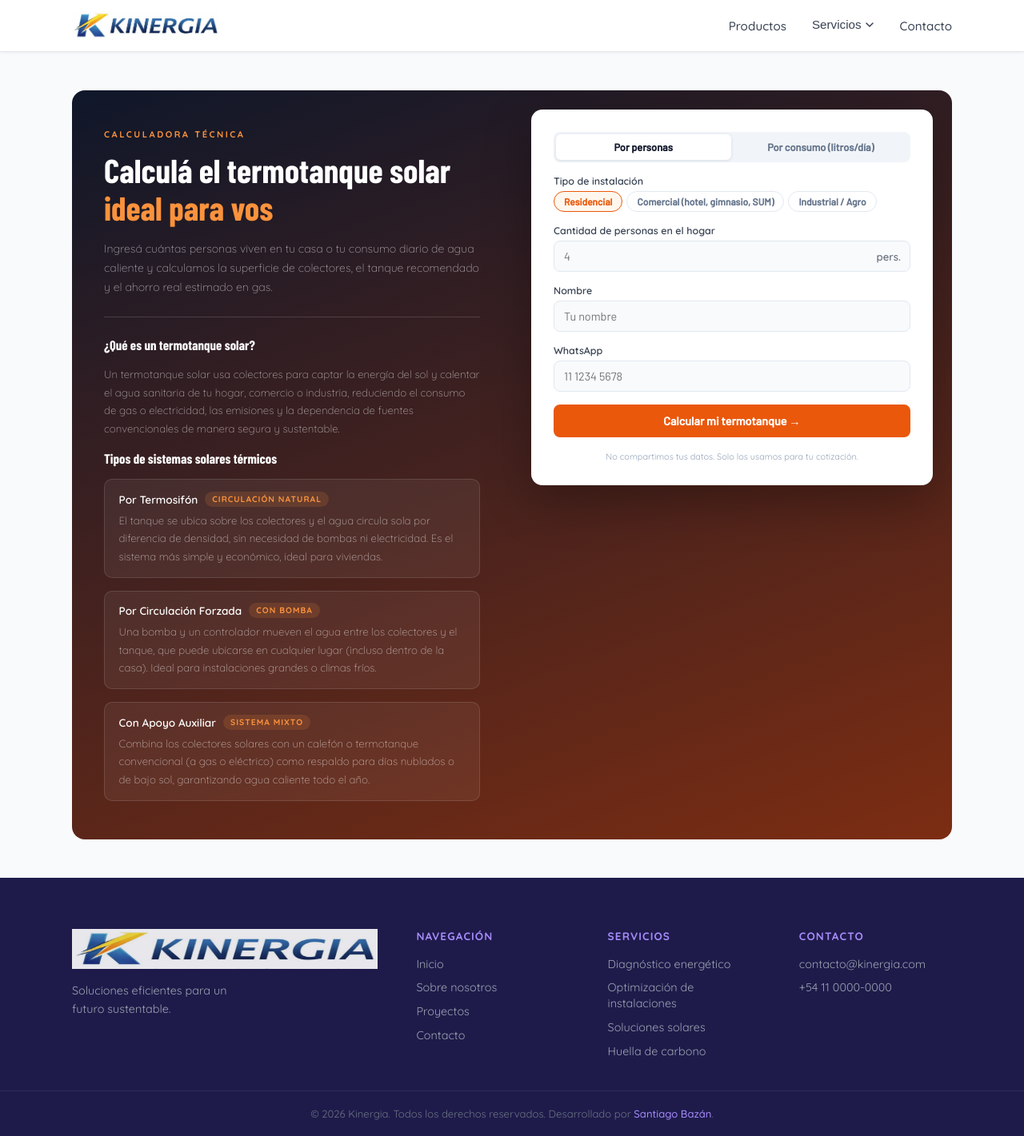
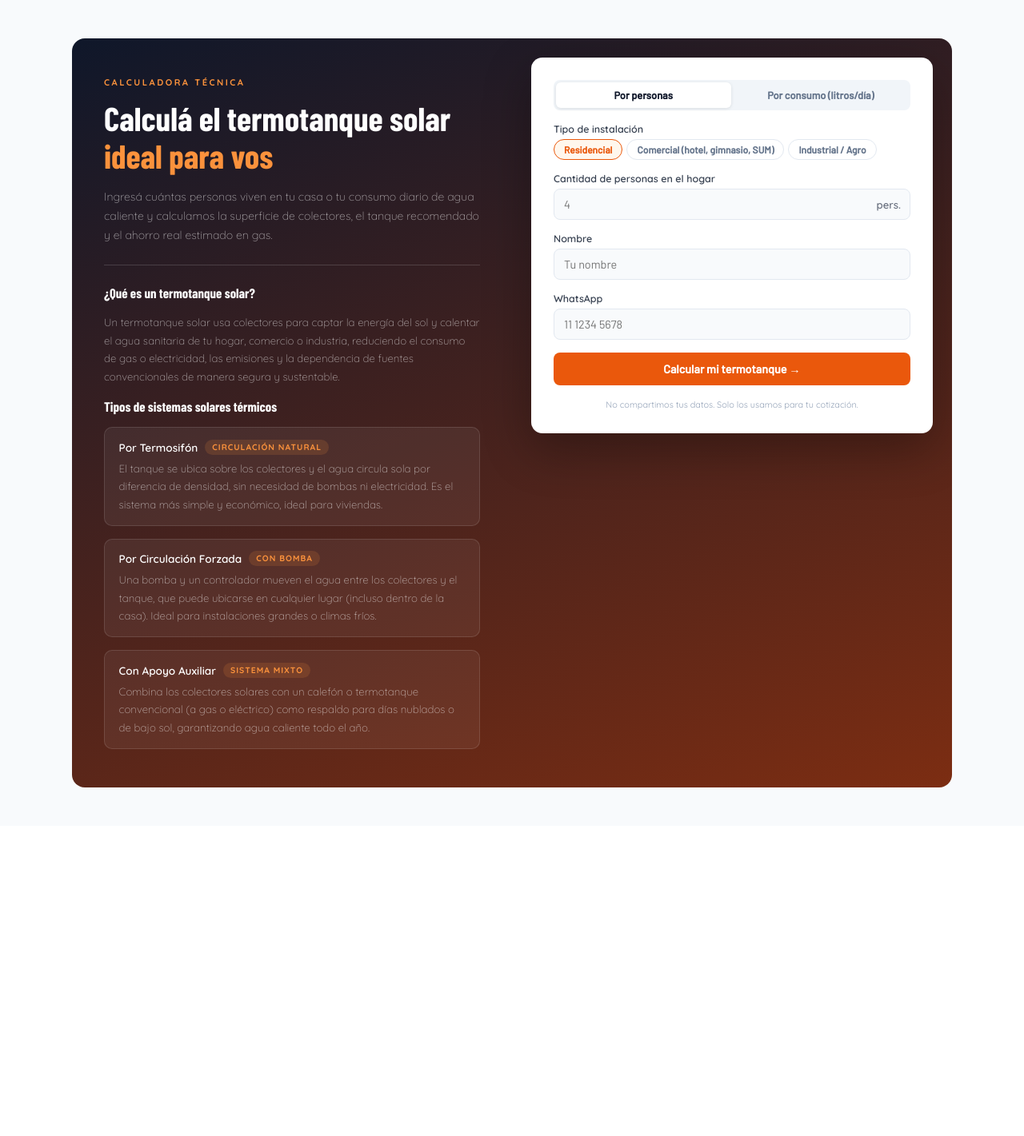
Before and after one commit to santibazan/kinergia_web, a React (Vite) app: page /calculadora-termotanque in a window 1280 px wide. Shown: the whole page at 80% size. After the commit the page ends 1033 px from the top, so only its background shows below. Built offline with nearby package versions, Linux system fonts and the light colour scheme.

Commit message:
Se creo un vercel.json para que cuando se haga click en un enlace, no tire error 404

```diff
--- a/src/Components/Screens/Solar/CalculadoraElectricaScreen.tsx
+++ b/src/Components/Screens/Solar/CalculadoraElectricaScreen.tsx
@@ -7,9 +7,9 @@ import NavbarUI from "../../UI/Header/NavbarUI";
 export const CalculadoraElectricaScreen = () => {
   return (
     <>
-      <NavbarUI />
+      {/* <NavbarUI /> */}
       <CalculadoraElectricaUI/>
-      <FooterUI />
+      {/* <FooterUI /> */}
     </>
   );
 };
--- a/src/Components/Screens/Solar/CalculadoraSolarScreen.tsx
+++ b/src/Components/Screens/Solar/CalculadoraSolarScreen.tsx
@@ -1,6 +1,4 @@
 import { CalculadoraTermotanqueUI } from "../../UI/Calculadora/CalculadoraTermotanqueUI";
-import FooterUI from "../../UI/Footer/FooterUI";
-import NavbarUI from "../../UI/Header/NavbarUI";
 
 
 
@@ -8,9 +6,9 @@ import NavbarUI from "../../UI/Header/NavbarUI";
 export const CalculadoraSolarScreen = () => {
   return (
     <>
-      <NavbarUI />
+      {/* <NavbarUI /> */}
       <CalculadoraTermotanqueUI/>
-      <FooterUI />
+      {/* <FooterUI /> */}
     </>
   );
 };
```
Also changed, not shown: vercel.json (added).
